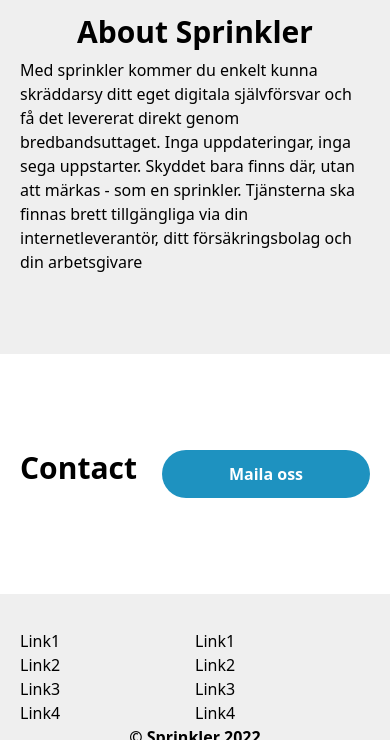
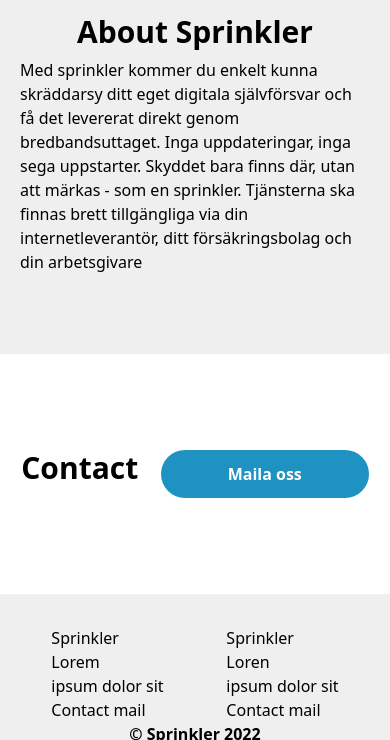
Before and after one commit to LeMunter/kodkoll, a website built with webpack: page dist/index.html in a window 390 px wide. Shown: the part 2406-3146 px from the top of the page. Built offline with nearby package versions, Linux system fonts and the light colour scheme.

Commit message:
mobile fixes

```diff
--- a/dist/index.html
+++ b/dist/index.html
@@ -96,34 +96,36 @@
   </div>
   <div class="bg-brand-white w-full px-5 h-60 flex flex-col justify-center">
     <div class="flex justify-around">
-      <h3 class="text-3xl font-semibold w-52">Contact</h3>
-      <div>
-        <button class="text-brand-white hero-button bg-brand-blue w-52">Maila oss</button>
+      <div class="flex flex-col w-full justify-center">
+        <div class="flex justify-around gap-5">
+          <h3 class="text-3xl font-semibold">Contact</h3>
+          <button class="text-brand-white hero-button bg-brand-blue">Maila oss</button>
+        </div>
       </div>
     </div>
   </div>
   <div class="bg-brand-gray w-full px-5 h-60 flex flex-col justify-center">
     <div class="flex justify-around">
-      <ul class="w-52">
-        <li>Link1</li>
-        <li>Link2</li>
-        <li>Link3</li>
-        <li>Link4</li>
+      <ul class="md:w-32 lg:w-52">
+        <li>Sprinkler</li>
+        <li>Lorem</li>
+        <li>ipsum dolor sit</li>
+        <li>Contact mail</li>
       </ul>
-      <ul class="w-52">
-        <li>Link1</li>
-        <li>Link2</li>
-        <li>Link3</li>
-        <li>Link4</li>
+      <ul class="md:w-32 lg:w-52">
+        <li>Sprinkler</li>
+        <li>Loren</li>
+        <li>ipsum dolor sit</li>
+        <li>Contact mail</li>
       </ul>
     </div>
     <div class="flex justify-center font-bold">
-      <div id="copyright" class=" md:w-full lg:w-[500px] flex justify-center">
+      <div id="copyright" class=" md:w-full lg:w-96 flex justify-center">
 
       </div>
     </div>
     <div class="flex justify-center items-center">
-      Created by Kodkollektivet Kalmar<img class="h-[50px]" src="../assets/kodkollektivet-logo.svg" />
+      Created by Kodkollektivet Kalmar<img class="h-14" src="../assets/kodkollektivet-logo.svg" />
     </div>
 </body>
 </html>
```
